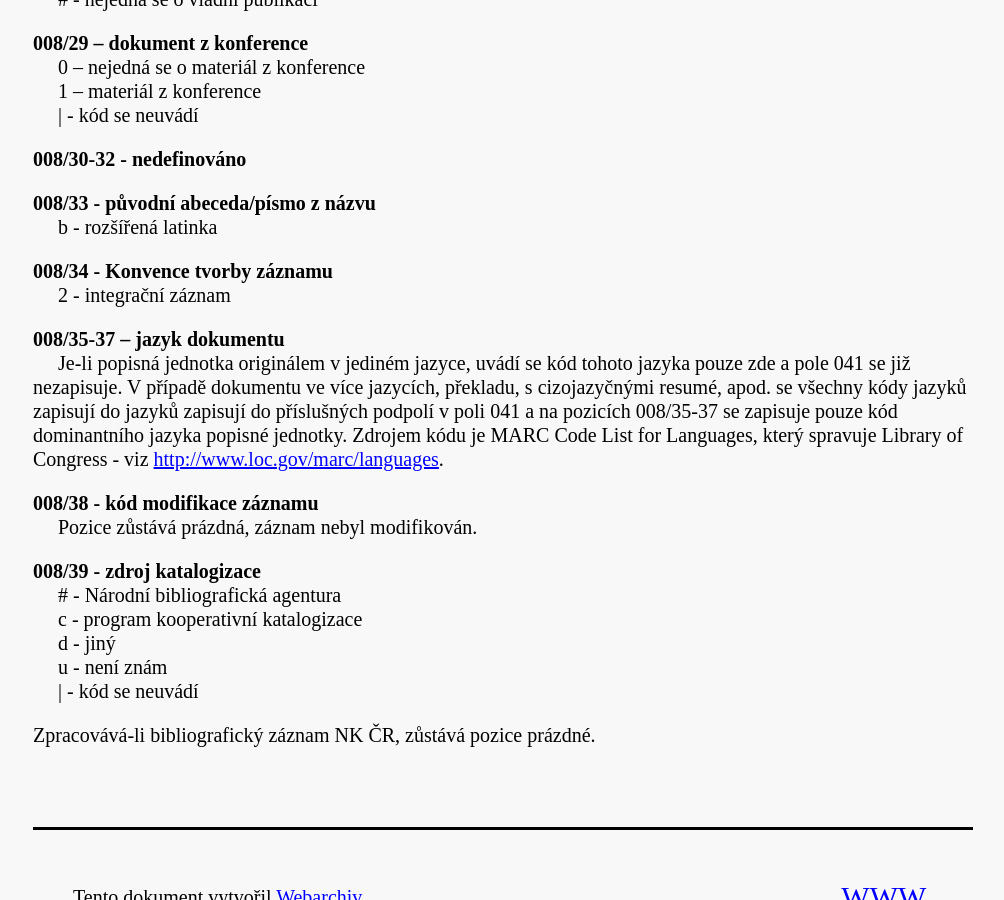
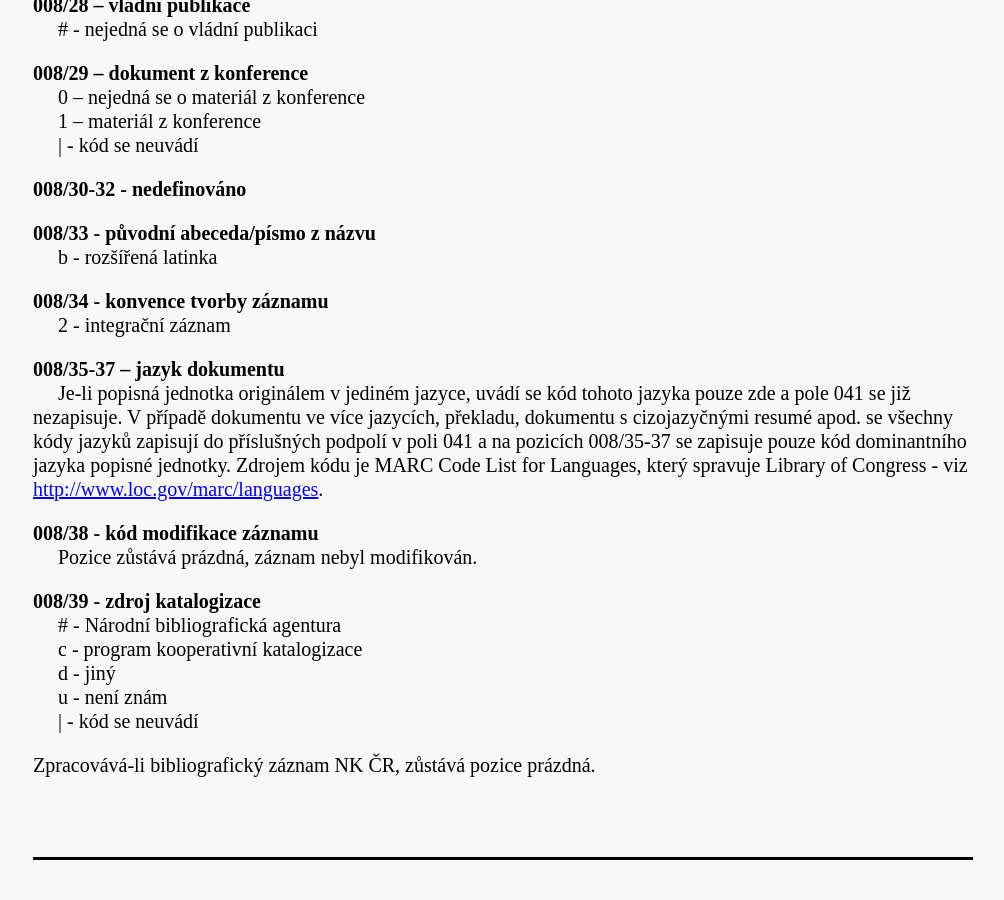
Before and after one commit to WebarchivCZ/katalogizacni-manual, a Jekyll site: the page built from _posts/2017-06-23-kontrolni-pole.md, in a window 1280 px wide and 900 px high, scrolled down 3380 px. Shown: the whole window, without its empty margins (137-1141 px from the left). Built offline with Jekyll 4.4.1, drawn with Linux system fonts in a browser that asks for light colours; some of the changed text lies outside the part shown.

Commit message:
ldr+kontrolni_pole_upravy

```diff
--- a/_posts/2017-06-23-kontrolni-pole.md
+++ b/_posts/2017-06-23-kontrolni-pole.md
@@ -73,6 +73,7 @@
 
 **008/06 - typ data/publikační status**
 &nbsp;&nbsp;&nbsp;&nbsp; Kódy pro status pokračujícího zdroje mohou být následující:
+
 &nbsp;&nbsp;&nbsp;&nbsp; c - průběžně vydávaný
 &nbsp;&nbsp;&nbsp;&nbsp; d - s ukončeným vydáváním
 &nbsp;&nbsp;&nbsp;&nbsp; u - status není znám
@@ -85,7 +86,7 @@
 
 
 **008/11-14 - datum 2**
-&nbsp;&nbsp;&nbsp;&nbsp; V případě, že zdroj stále vychází ponechá se hodnota 9999. U zdroje s ukončeným vydáváním se zapíše dané datum ukončení. Informace o ukončeném vydávání se zanese také do pole 264 a změní se hodnota na pozici 008/06 status vydávání na **„d“** s ukončeným vydáváním.
+&nbsp;&nbsp;&nbsp;&nbsp; V případě, že zdroj stále vychází, ponechá se hodnota 9999. U zdroje s ukončeným vydáváním se zapíše dané datum ukončení. Informace o ukončeném vydávání se zanese také do pole 264 a změní se hodnota na pozici 008/06 status vydávání na **„d“** s ukončeným vydáváním.
 
 
 
@@ -100,7 +101,8 @@
 
 
 Hodnota kódu označuje místo vydání, produkce nebo realizace, obvykle se odvozuje z informací uvedených
-v poli 264. Zdrojem kódu je MARC Code List for Countries, který spravuje Library of Congress - viz. [http://www.loc.gov/marc/countries](http://www.loc.gov/marc/countries).
+v poli
+264. Zdrojem kódu je MARC Code List for Countries, který spravuje Library of Congress - viz. [http://www.loc.gov/marc/countries](http://www.loc.gov/marc/countries).
 
 
 **008/18 - periodicita**
@@ -159,12 +161,12 @@
 **008/33 - původní abeceda/písmo z názvu**
 &nbsp;&nbsp;&nbsp;&nbsp; b - rozšířená latinka
 
-**008/34 - Konvence tvorby záznamu**
+**008/34 - konvence tvorby záznamu**
 &nbsp;&nbsp;&nbsp;&nbsp; 2 - integrační záznam
 
 **008/35-37 – jazyk dokumentu**
 &nbsp;&nbsp;&nbsp;&nbsp; Je-li popisná jednotka originálem v jediném jazyce, uvádí se kód tohoto jazyka pouze zde a pole 041 se již
-nezapisuje. V případě dokumentu ve více jazycích, překladu, s cizojazyčnými resumé, apod. se všechny kódy jazyků zapisují do jazyků zapisují do příslušných podpolí v poli 041 a na pozicích 008/35-37 se zapisuje pouze kód dominantního jazyka popisné jednotky. Zdrojem kódu je MARC Code List for Languages, který spravuje Library of Congress - viz [http://www.loc.gov/marc/languages](http://www.loc.gov/marc/languages).
+nezapisuje. V případě dokumentu ve více jazycích, překladu, dokumentu s cizojazyčnými resumé apod. se všechny kódy jazyků zapisují do příslušných podpolí v poli 041 a na pozicích 008/35-37 se zapisuje pouze kód dominantního jazyka popisné jednotky. Zdrojem kódu je MARC Code List for Languages, který spravuje Library of Congress - viz [http://www.loc.gov/marc/languages](http://www.loc.gov/marc/languages).
 
 **008/38 - kód modifikace záznamu**
 &nbsp;&nbsp;&nbsp;&nbsp; Pozice zůstává prázdná, záznam nebyl modifikován.
@@ -176,4 +178,4 @@
 &nbsp;&nbsp;&nbsp;&nbsp; u - není znám
 &nbsp;&nbsp;&nbsp;&nbsp; \|   - kód se neuvádí
 
-Zpracovává-li bibliografický záznam NK ČR, zůstává pozice prázdné.
+Zpracovává-li bibliografický záznam NK ČR, zůstává pozice prázdná.
```
Also changed, not shown: _posts/2017-06-25-ldr-navesti.md (+2 -2 lines).
